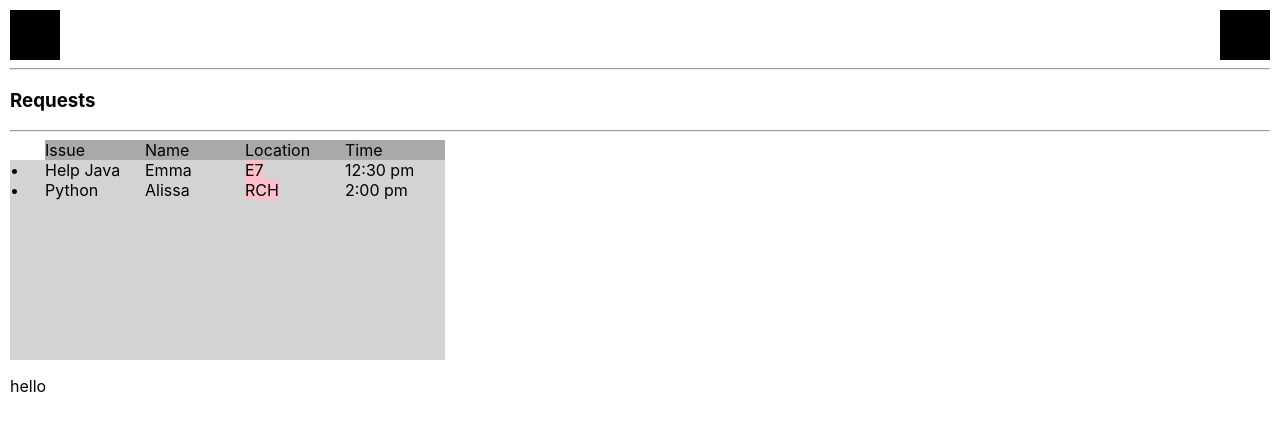
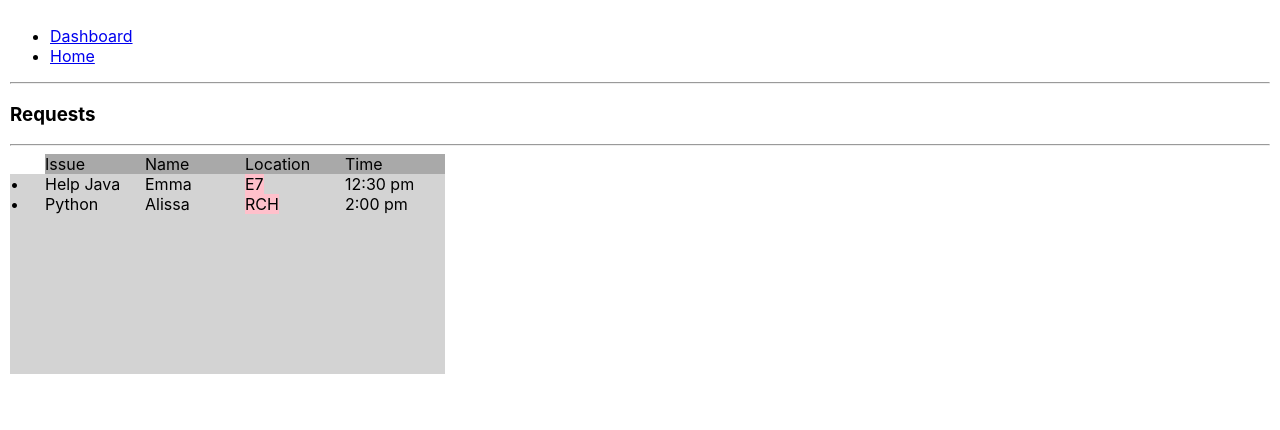
Before and after one commit to ELozhkin/MentorApp, a React (Create React App) app: page /dashboard in a window 1280 px wide. Shown: the top 430 px of the page. Built offline with nearby package versions, Linux system fonts and the light colour scheme.

Commit message:
set up react router; mentor dashboard with two links

```diff
--- a/src/App.js
+++ b/src/App.js
@@ -2,30 +2,17 @@ import React, { Component } from 'react';
 import logo from './logo.svg';
 import './App.css';
 import Hello from './client/components/hello';
+import Nav from './client/components/Nav';
+import Main from './Main';
 import RequestDashboard from './client/components/RequestDashboard';
 
 class App extends Component {
   render() {
     return (
       <div className="App">
-            {/*<header className="App-header">
-          <img src={logo} className="App-logo" alt="logo" />
-          <p>
-            Edit <code>src/App.js</code> and save to reload.
-          </p>
-          <a
-            className="App-link"
-            href="https://reactjs.org"
-            target="_blank"
-            rel="noopener noreferrer"
-          >
-            Learn React
-          </a>
-        </header>*/}
 
-            {/*<Hello />*/}
-            <RequestDashboard />
-            <p>hello</p>
+            <Nav/>
+            <Main/>
 
 
       </div>
--- /dev/null
+++ b/src/Main.js
@@ -0,0 +1,27 @@
+// JavaScript source code
+import React, { Component } from 'react';
+import { Switch, Route } from 'react-router-dom';
+import './App.css';
+import Hello from './client/components/hello';
+import Nav from './client/components/Nav';
+import RequestDashboard from './client/components/RequestDashboard';
+
+class Main extends Component {
+    render() {
+        return (
+            <div >
+                <Switch>
+                    <Route exact path='/' component={Hello} />
+                    <Route path='/dashboard' component={RequestDashboard} />
+                </Switch>
+
+                {/*<RequestDashboard />
+                <p>hello</p>*/}
+
+
+            </div>
+        );
+    }
+}
+
+export default Main;
--- /dev/null
+++ b/src/client/components/Nav.js
@@ -0,0 +1,23 @@
+// JavaScript source code
+import React, { Component } from 'react';
+import { Link } from 'react-router-dom';
+
+class Nav extends Component {
+    render() {
+        return (
+            <header>
+                <ul>
+                    <li>
+                        <Link to='/dashboard'>Dashboard</Link>
+                    </li>
+                    <li>
+                        <Link to='/'>Home</Link>
+                    </li>
+                </ul>
+            </header>
+
+        );
+
+    }
+}
+export default Nav;
--- a/src/client/components/RequestDashboard.js
+++ b/src/client/components/RequestDashboard.js
@@ -77,11 +77,11 @@ class RequestDashboard extends Component {
         return (
             <div className="RequestDashboard">
 
-                <div className="DashboardIcons">
+                {/*<div className="DashboardIcons">
                     <div className="icon1"></div>
                     <div className="icon2"></div>
 
-                </div>
+                </div>*/}
                 <hr />
                 <h3>Requests</h3>
                 <hr/>
--- a/src/index.js
+++ b/src/index.js
@@ -1,10 +1,17 @@
 import React from 'react';
 import ReactDOM from 'react-dom';
+import { BrowserRouter } from 'react-router-dom';
 import './index.css';
 import App from './App';
 import * as serviceWorker from './serviceWorker';
 
-ReactDOM.render(<App />, document.getElementById('root'));
+ReactDOM.render((
+    <BrowserRouter>
+        < App />
+    </BrowserRouter>
+
+
+), document.getElementById('root'));
 
 // If you want your app to work offline and load faster, you can change
 // unregister() to register() below. Note this comes with some pitfalls.
```
Also changed, not shown: 1 other file (tests, documents, lock files or other folders).
